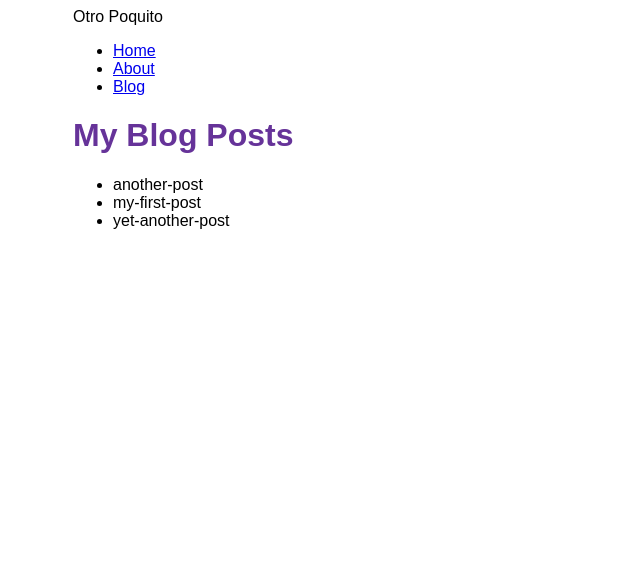
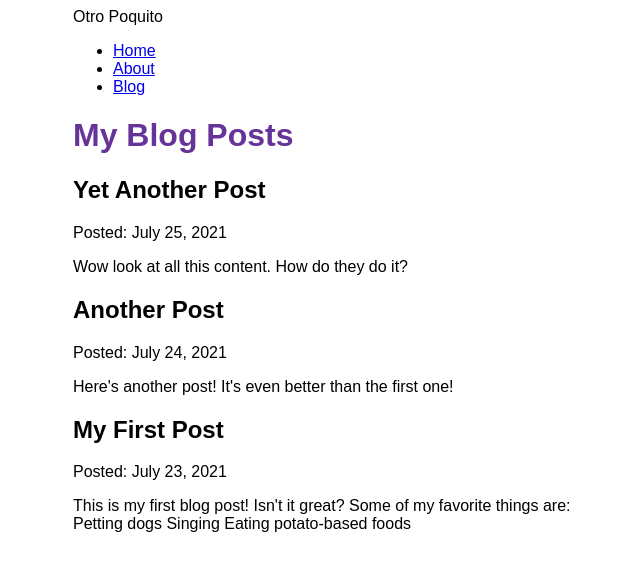
Before and after one commit to masarom/cooking-recipes-gatsby, a Gatsby site: page /blog in a window 1280 px wide. Shown: the whole page, without its empty margins (317-957 px from the left). Built offline with nearby package versions, Linux system fonts and the light colour scheme; Gatsby itself is replaced by a stand-in of ours.

Commit message:
tutorial 5 Mdx blogposts map

```diff
--- a/blog/another-post.mdx
+++ b/blog/another-post.mdx
@@ -0,0 +1,7 @@
+---
+title: "Another Post"
+date: "2021-07-24"
+slug: "another-post"
+---
+
+Here's another post! It's even better than the first one!
--- a/blog/my-first-post.mdx
+++ b/blog/my-first-post.mdx
@@ -0,0 +1,13 @@
+---
+title: "My First Post"
+date: "2021-07-23"
+slug: "my-first-post"
+---
+
+This is my first blog post! Isn't it *great*?
+
+Some of my **favorite** things are:
+
+* Petting dogs
+* Singing
+* Eating potato-based foods
--- a/blog/yet-another-post.mdx
+++ b/blog/yet-another-post.mdx
@@ -0,0 +1,7 @@
+---
+title: "Yet Another Post"
+date: "2021-07-25"
+slug: "yet-another-post"
+---
+
+Wow look at all this content. How do they do it?
--- a/gatsby-config.js
+++ b/gatsby-config.js
@@ -15,5 +15,7 @@ module.exports = {
         name: `blog`,
         path: `${__dirname}/blog`,
       }
-    },]
+    },
+    "gatsby-plugin-mdx",
+  ]
 };
--- a/package.json
+++ b/package.json
@@ -14,8 +14,10 @@
     "clean": "gatsby clean"
   },
   "dependencies": {
+    "@mdx-js/react": "^2.3.0",
     "gatsby": "^5.12.4",
     "gatsby-plugin-image": "^3.12.0",
+    "gatsby-plugin-mdx": "^5.12.0",
     "gatsby-plugin-sass": "^6.12.0",
     "gatsby-plugin-sharp": "^5.12.0",
     "gatsby-source-filesystem": "^5.12.0",
--- a/src/pages/blog.js
+++ b/src/pages/blog.js
@@ -3,27 +3,32 @@ import { graphql } from 'gatsby';
 import Layout from '../components/layout'
 import Seo from '../components/seo'
 
-const BlogPage = ( { data }) => {
+const BlogPage = ({ data }) => {
   return (
     <Layout pageTitle="My Blog Posts">
-        <ul>
         {
-            data.allFile.nodes.map(node => (
-              <li key={node.name}>
-                {node.name}
-              </li>
+          data.allMdx.nodes.map((node) => (
+            <article key={node.id}>
+              <h2>{node.frontmatter.title}</h2>
+              <p>Posted: {node.frontmatter.date}</p>
+              <p>{node.excerpt}</p>
+            </article>
           ))
         }
-        </ul>
     </Layout>
   );
 }
 
 export const query = graphql`
   query {
-      allFile {
+    allMdx(sort: {frontmatter: {date: DESC}}) {
       nodes {
-        name
+        frontmatter {
+          date(formatString: "MMMM DD, YYYY")
+          title
+        }
+        id
+        excerpt
       }
     }
   }
```
Also changed, not shown: 1 other file. Lines whose indentation alone changed are shown as unchanged.
